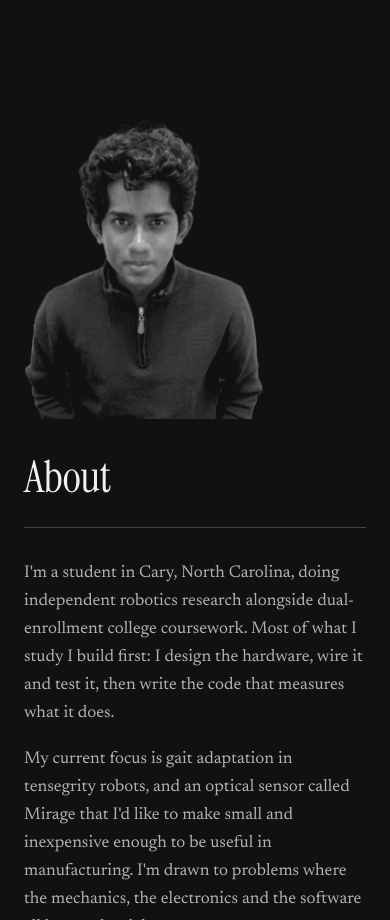
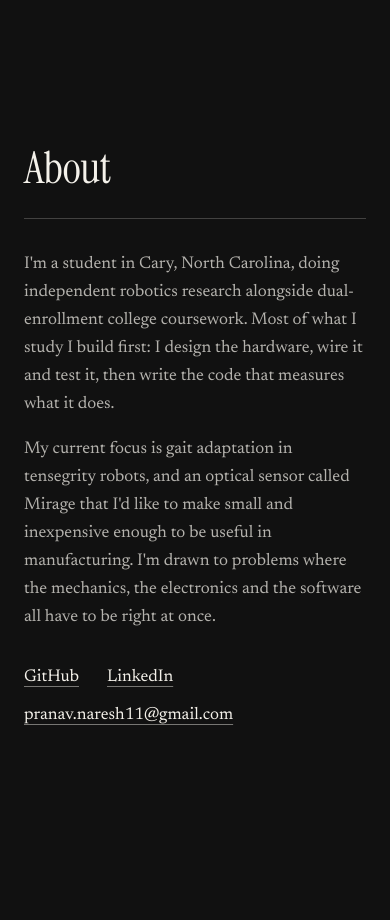
Before and after one commit to pranavnaresh11-ui/PersonalWebsite, a plain HTML site: page index.html in a window 390 px wide. Shown: the part 860-1780 px from the top of the page. Drawn offline with Linux system fonts and the light colour scheme.

Commit message:
Remove the portrait from About
Co-Authored-By: Claude Opus 5.5 <noreply@anthropic.com>

```diff
--- a/index.html
+++ b/index.html
@@ -17,7 +17,6 @@
   "name": "Pranav Naresh",
   "description": "Independent robotics researcher working on vibration-driven tensegrity robot locomotion, Background-Oriented Schlieren optical sensing with edge AI, and software.",
   "email": "mailto:pranav.naresh11@gmail.com",
-  "image": "assets/pranav.png",
   "address": { "@type": "PostalAddress", "addressLocality": "Cary", "addressRegion": "NC", "addressCountry": "US" },
   "sameAs": [
     "https://www.linkedin.com/in/pranav-naresh/",
@@ -60,9 +59,7 @@
 
   <!-- 2. About -->
   <section class="sec grid about" id="about" aria-labelledby="about-title">
-    <div class="side">
-      <img class="portrait st" src="assets/pranav.png" alt="Portrait of Pranav Naresh" width="264" height="491">
-    </div>
+    <span aria-hidden="true"></span>
     <div class="main">
       <h2 id="about-title" class="st">About</h2>
       <hr class="rule st">
--- a/styles.css
+++ b/styles.css
@@ -55,10 +55,9 @@ h1 em, h2 em { font-style: italic; }
 .cue { position: absolute; left: var(--pad); bottom: 36px; font-size: 16px; color: var(--cream-muted); transition: opacity .5s var(--ease); }
 .cue.gone { opacity: 0; }
 
-/* 2. About: portrait on the black band, text across grey and red */
+/* 2. About: the black band is left empty, text across grey and red */
 .about .main, .research .main { grid-column: 2 / 4; }
 .about h2 { margin-bottom: 28px; }
-.portrait { display: block; width: min(100%, 300px); height: auto; aspect-ratio: 4 / 5; object-fit: cover; object-position: 50% 0; filter: grayscale(1) contrast(1.2) brightness(1.05); mix-blend-mode: lighten; }
 
 /* 3. Research: heading on black, reading index across grey and red */
 .note { margin-top: 20px; max-width: 16em; color: var(--cream-muted); }
@@ -109,7 +108,6 @@ details[open] .s::after { content: 'Less'; }
   .sec { padding-top: 136px; padding-bottom: 72px; row-gap: 36px; }
   .intro { grid-column: 1; font-size: 18px; }
   .about .main, .research .main { grid-column: 1; }
-  .portrait { width: min(70%, 240px); }
   .t { font-size: 27px; }
   .writing { row-gap: 40px; }
   .contact { padding-bottom: 56px; }
```
